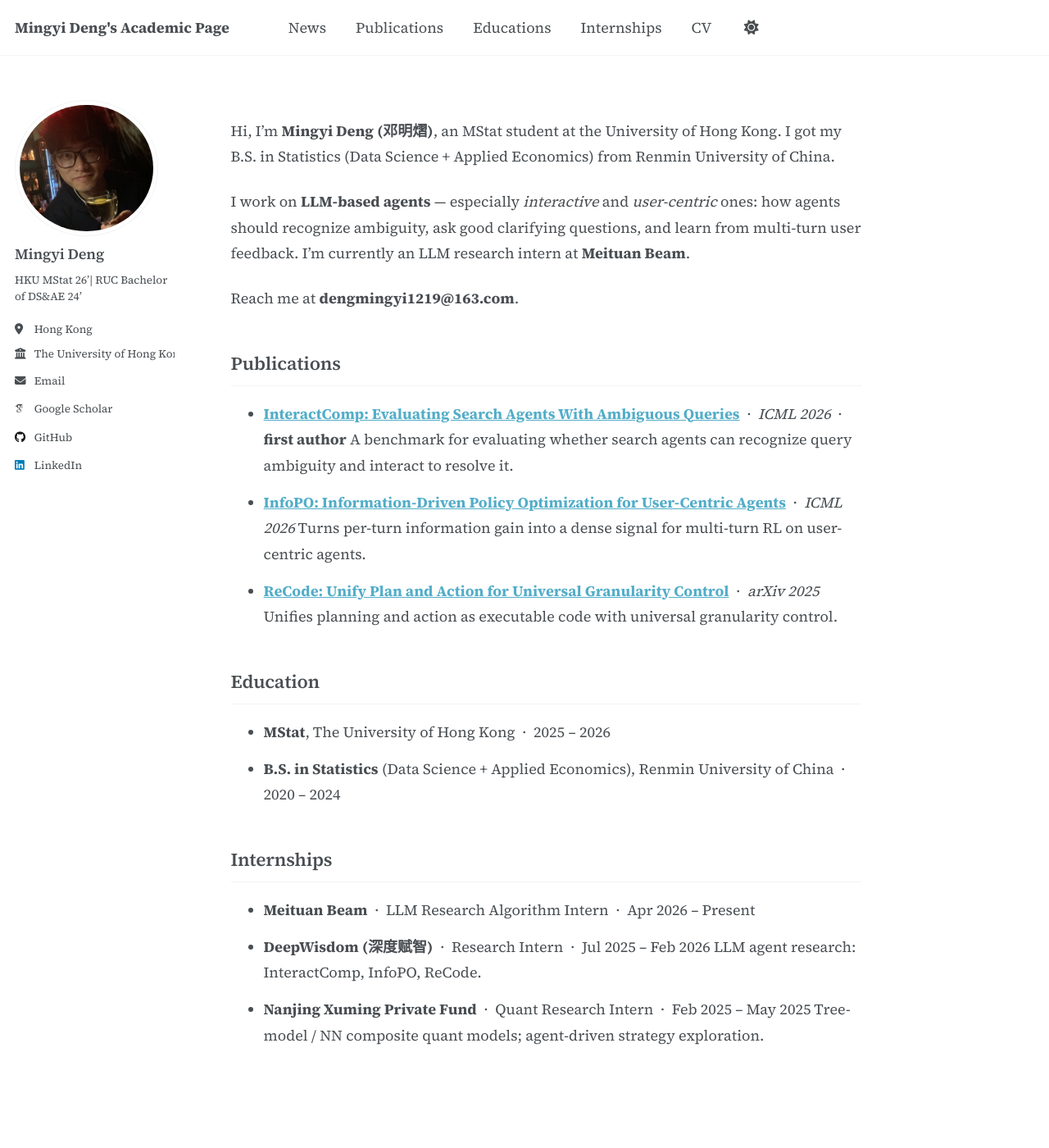
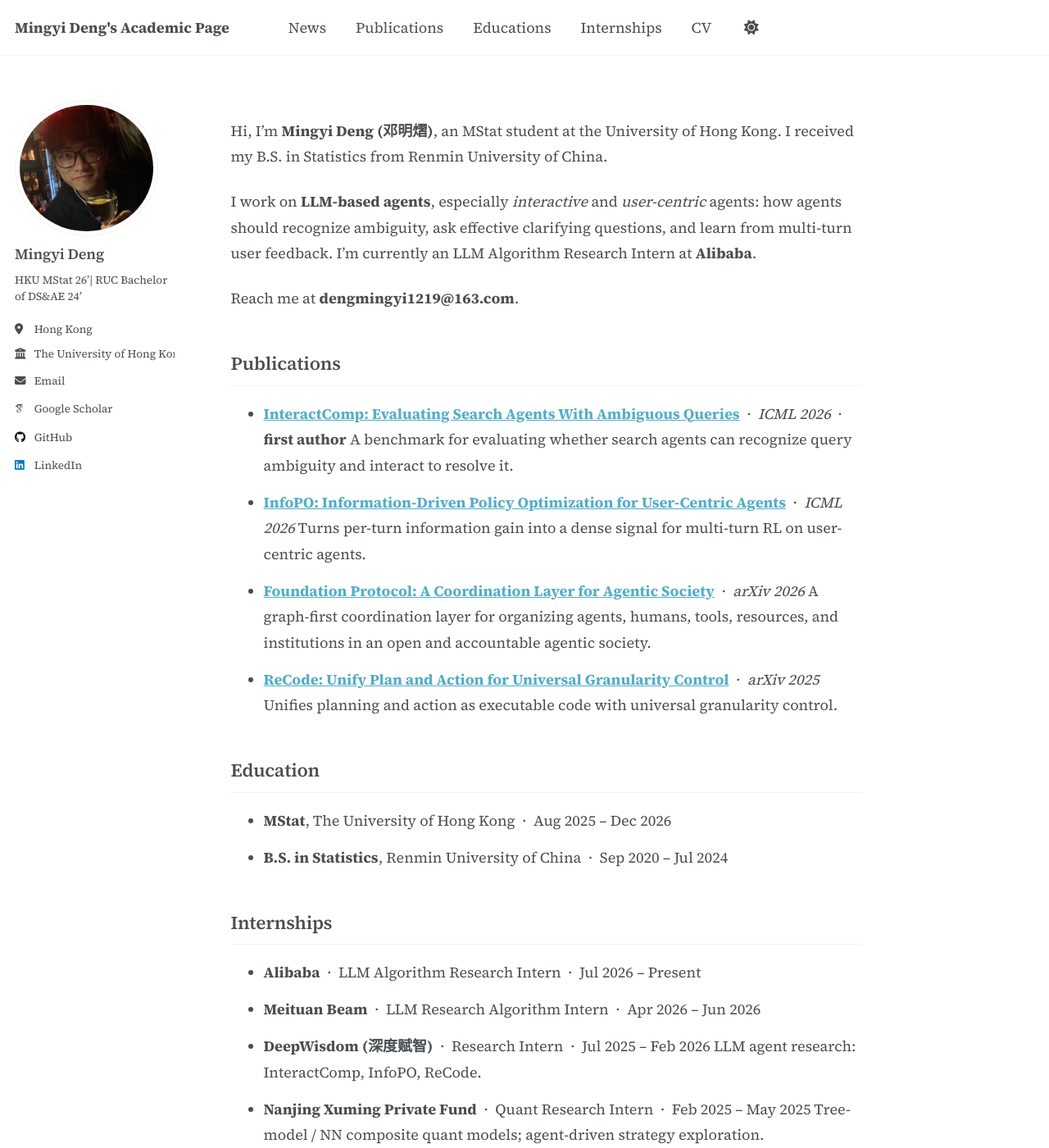
Before and after one commit to Rubbisheep/Rubbisheep.github.io, a Jekyll site: the page built from _pages/about.md, in a window 1280 px wide and 1400 px high. Shown: the whole window at 82% size. Built offline with Jekyll 4.4.1, drawn with Linux system fonts in a browser that asks for light colours; some web fonts are replaced.

Commit message:
Update profile, internships, and publications

```diff
--- a/_pages/about.md
+++ b/_pages/about.md
@@ -9,9 +9,9 @@ redirect_from:
 
 <a id="about"></a>
 
-Hi, I'm **Mingyi Deng (邓明熠)**, an MStat student at the University of Hong Kong. I got my B.S. in Statistics (Data Science + Applied Economics) from Renmin University of China.
+Hi, I'm **Mingyi Deng (邓明熠)**, an MStat student at the University of Hong Kong. I received my B.S. in Statistics from Renmin University of China.
 
-I work on **LLM-based agents** — especially *interactive* and *user-centric* ones: how agents should recognize ambiguity, ask good clarifying questions, and learn from multi-turn user feedback. I'm currently an LLM research intern at **Meituan Beam**.
+I work on **LLM-based agents**, especially *interactive* and *user-centric* agents: how agents should recognize ambiguity, ask effective clarifying questions, and learn from multi-turn user feedback. I'm currently an LLM Algorithm Research Intern at **Alibaba**.
 
 Reach me at **dengmingyi1219@163.com**.
 
@@ -23,6 +23,8 @@ Reach me at **dengmingyi1219@163.com**.
   A benchmark for evaluating whether search agents can recognize query ambiguity and interact to resolve it.
 - **[InfoPO: Information-Driven Policy Optimization for User-Centric Agents]({{ base_path }}/publication/2026-02-28-infopo)** &nbsp;·&nbsp; *ICML 2026*
   Turns per-turn information gain into a dense signal for multi-turn RL on user-centric agents.
+- **[Foundation Protocol: A Coordination Layer for Agentic Society]({{ base_path }}/publication/2026-05-22-foundation-protocol)** &nbsp;·&nbsp; *arXiv 2026*
+  A graph-first coordination layer for organizing agents, humans, tools, resources, and institutions in an open and accountable agentic society.
 - **[ReCode: Unify Plan and Action for Universal Granularity Control]({{ base_path }}/publication/2025-10-27-recode)** &nbsp;·&nbsp; *arXiv 2025*
   Unifies planning and action as executable code with universal granularity control.
 
@@ -30,14 +32,15 @@ Reach me at **dengmingyi1219@163.com**.
 
 ## Education
 
-- **MStat**, The University of Hong Kong &nbsp;·&nbsp; 2025 – 2026
-- **B.S. in Statistics** (Data Science + Applied Economics), Renmin University of China &nbsp;·&nbsp; 2020 – 2024
+- **MStat**, The University of Hong Kong &nbsp;·&nbsp; Aug 2025 – Dec 2026
+- **B.S. in Statistics**, Renmin University of China &nbsp;·&nbsp; Sep 2020 – Jul 2024
 
 <a id="Internships"></a>
 
 ## Internships
 
-- **Meituan Beam** &nbsp;·&nbsp; LLM Research Algorithm Intern &nbsp;·&nbsp; Apr 2026 – Present
+- **Alibaba** &nbsp;·&nbsp; LLM Algorithm Research Intern &nbsp;·&nbsp; Jul 2026 – Present
+- **Meituan Beam** &nbsp;·&nbsp; LLM Research Algorithm Intern &nbsp;·&nbsp; Apr 2026 – Jun 2026
 - **DeepWisdom (深度赋智)** &nbsp;·&nbsp; Research Intern &nbsp;·&nbsp; Jul 2025 – Feb 2026
   LLM agent research: InteractComp, InfoPO, ReCode.
 - **Nanjing Xuming Private Fund** &nbsp;·&nbsp; Quant Research Intern &nbsp;·&nbsp; Feb 2025 – May 2025
```
Also changed, not shown: _publications/2026-05-22-foundation-protocol.md (added, +11 -0 lines).
